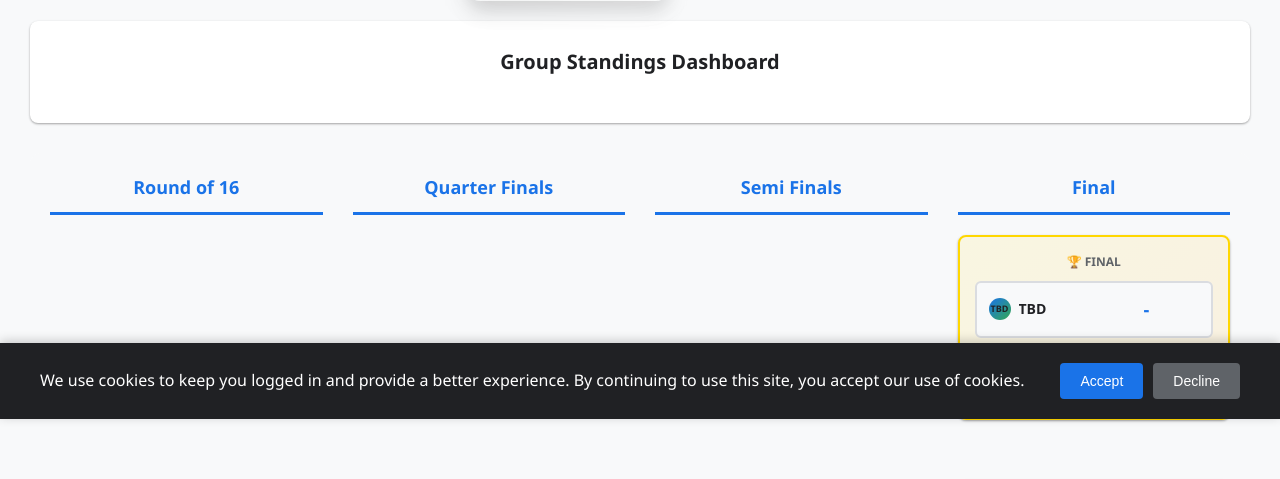
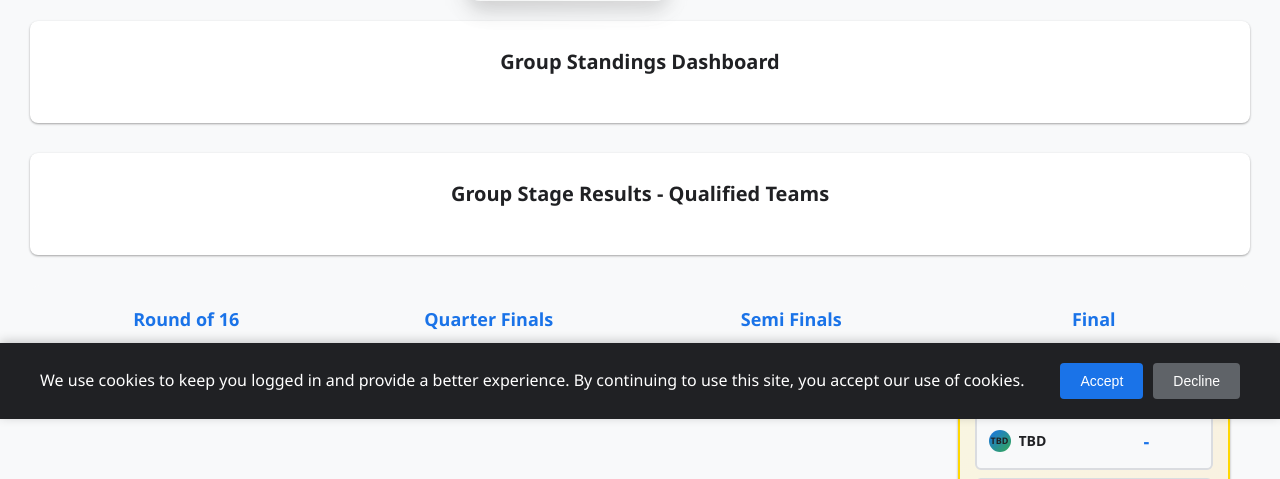
Before and after one commit to germarr/fifaworldcup2026, a FastAPI app: template templates/knockout_bracket.html in a window 1280 px wide. Shown: the part 381-860 px from the top of the page. Run offline with FastAPI, Linux system fonts and the light colour scheme; the template is opened without the code that fills it: most values are stand-ins (such as "Sample title", 1, 10 or a date in 2020).

Commit message:
Fix player score sync and restore group-results-section
ISSUE: Player total_points not updated with knockout results
- sync_user_scores() was only using calculate_match_points()
- This only counts group stage, not knockout matches
- Fixed: Now uses calculate_total_user_score() which includes both

ISSUE: group-results-section missing from /bracket/knockout
- Was removed to fix data source conflicts
- But it provides useful visual of qualified teams
- Restored with proper data source (user's predicted standings)
- Data comes from calculate_group_standings() → consistent with API

Implementation:
- Updated sync_user_scores() in social.py:
  * Now uses centralized calculate_total_user_score()
  * Handles both group and knockout matches
  * Ensures leaderboard and settings scores are accurate

- Updated knockout_bracket() route in brackets.py:
  * Now calculates standings from user predictions
  * Passes standings to template for group-results-section
  * Maintains consistency with standings-dashboard

- Restored group-results-section in knockout_bracket.html:
  * Shows top 2 teams from each group
  * Uses standings data from route
  * Consistent with standings-dashboard data

Result:
- Player scores now correctly reflect all matches
- Settings page shows accurate total_points
- Group-results-section displays qualified teams
- All data sources synchronized

```diff
--- a/templates/knockout_bracket.html
+++ b/templates/knockout_bracket.html
@@ -39,6 +39,38 @@
     <h3 class="section-title">Group Standings Dashboard</h3>
     <!-- Will be populated by JavaScript -->
 </div>
+
+<!-- Group Stage Results -->
+{% if standings %}
+<div class="group-results-section">
+    <h3 class="section-title">Group Stage Results - Qualified Teams</h3>
+    <div class="group-results-grid">
+        {% for group_letter in ['A', 'B', 'C', 'D', 'E', 'F', 'G', 'H'] %}
+            {% if group_letter in standings %}
+            <div class="group-result-card">
+                <div class="group-result-header">
+                    <h4>Group {{ group_letter }}</h4>
+                </div>
+                <div class="qualified-teams">
+                    {% for team_standing in standings[group_letter][:2] %}
+                    <div class="qualified-team">
+                        <span class="position-badge">{{ loop.index }}</span>
+                        {% if team_standing.team_flag_url %}
+                        <img class="qualified-team-flag" src="{{ team_standing.team_flag_url }}" alt="{{ team_standing.team.name }} flag">
+                        {% else %}
+                        <span class="qualified-team-flag fallback">{{ team_standing.team.name[0] }}</span>
+                        {% endif %}
+                        <span class="team-qualified-name">{{ team_standing.team.code }}</span>
+                        <span class="team-points">{{ team_standing.points }} pts</span>
+                    </div>
+                    {% endfor %}
+                </div>
+            </div>
+            {% endif %}
+        {% endfor %}
+    </div>
+</div>
+{% endif %}
 
 <div class="bracket-container">
     {% set round_of_16 = [] %}
```
Also changed, not shown: app/routers/brackets.py (+18 -1 lines), app/routers/social.py (+3 -18 lines).
